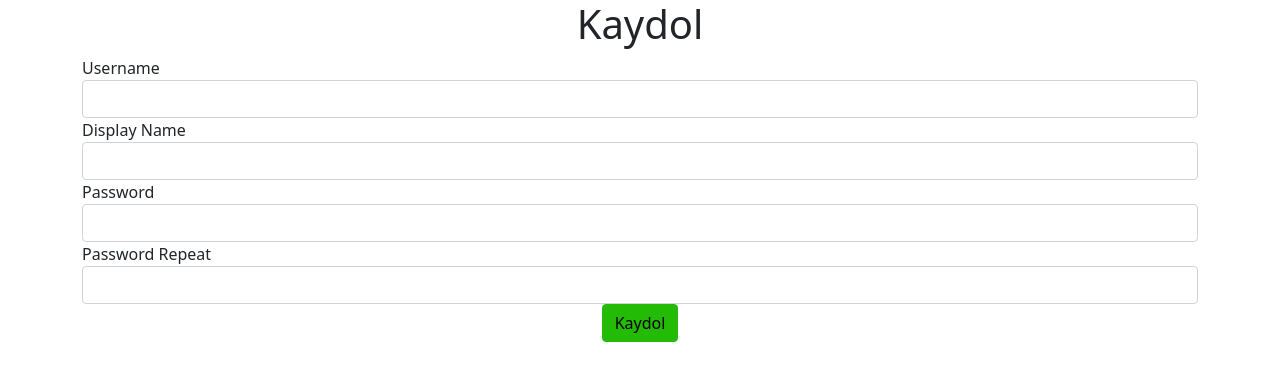
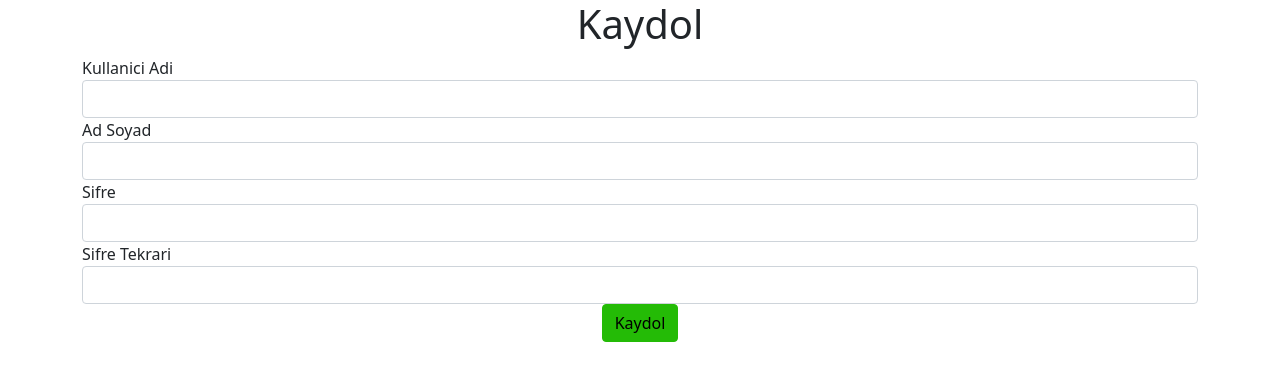
Before and after one commit to MeftunH/social-network-frontend, a React (Create React App) app: page / in a window 1280 px wide. Shown: the top 380 px of the page. Built offline with nearby package versions, Linux system fonts and the light colour scheme.

Commit message:
add missed translations

```diff
--- a/src/i18n.js
+++ b/src/i18n.js
@@ -7,12 +7,20 @@ i18n.use(initReactI18next).init({
         translations: {
             'Sign up': 'Sign up',
             'Passwords do not match': 'Passwords do not match',
+            'Username': 'Username',
+            'Display Name': 'Display Name',
+            'Password': 'Password',
+            'Password Repeat': 'Password Repeat',
         }
     },
     tr: {
         translations: {
             'Sign up': 'Kaydol',
             'Passwords do not match': 'Sifreler uyusmuyor',
+            'Username': 'Kullanici Adi',
+            'Display Name': 'Ad Soyad',
+            'Password': 'Sifre',
+            'Password Repeat': 'Sifre Tekrari',
         }
     },
     },
--- a/src/pages/UserSignupPage.js
+++ b/src/pages/UserSignupPage.js
@@ -65,10 +65,10 @@ class UserSignupPage extends React.Component {
         <div className="container">
           <form>
             <h1 className="text-center">{t('Sign up')}</h1>
-            <Input name="username" label="Username" error={username} onChange={this.onChange}></Input>
-            <Input name="displayName" label="Display Name" error={displayName} onChange={this.onChange}></Input>
-            <Input name="password" label="Password" error={password} onChange={this.onChange} type="password"></Input>
-            <Input name="passwordRepeat" label="Password Repeat" error={passwordRepeat} onChange={this.onChange} type="password"></Input>
+            <Input name="username" label={t("Username")} error={username} onChange={this.onChange}></Input>
+            <Input name="displayName" label={t("Display Name")} error={displayName} onChange={this.onChange}></Input>
+            <Input name="password" label={t("Password")} error={password} onChange={this.onChange} type="password"></Input>
+            <Input name="passwordRepeat" label={t("Password Repeat")} error={passwordRepeat} onChange={this.onChange} type="password"></Input>
 
             <div className="text-center">
               <button className="btn btn-primary" onClick={this.onClickSignup} disabled={pendingApiCall || passwordRepeat !== undefined}>
```
